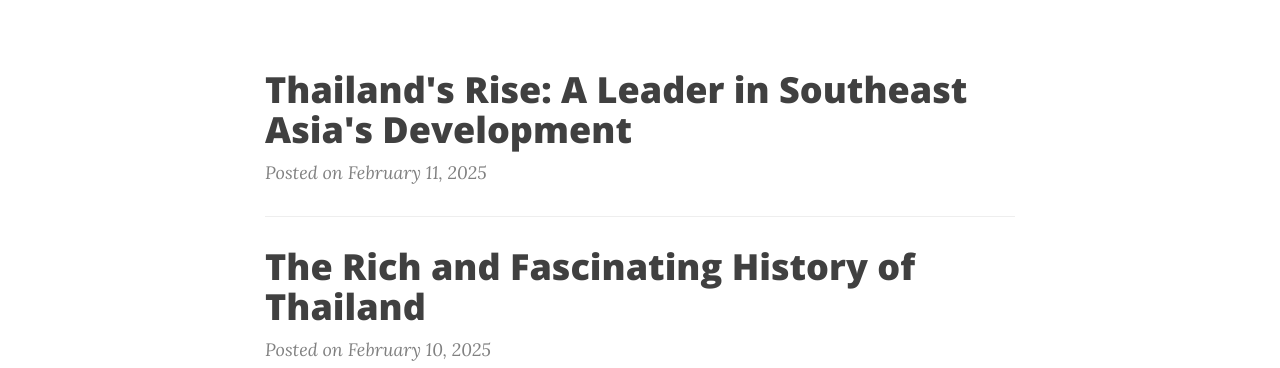
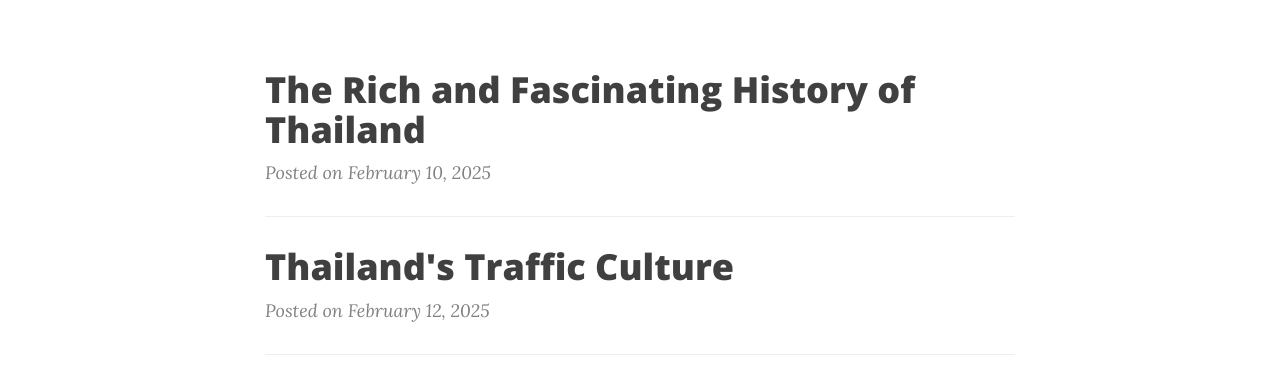
Before and after one commit to rjvaroky-ctrl/Thailand-travels, a plain HTML site: page blog.html in a window 1280 px wide. Shown: the part 432-800 px from the top of the page. Drawn offline with nearby package versions, Linux system fonts and the light colour scheme.

Commit message:
Update blog.html

```diff
--- a/blog.html
+++ b/blog.html
@@ -59,15 +59,6 @@
     <div class="container">
         <div class="row">
             <div class="col-lg-8 col-lg-offset-2 col-md-10 col-md-offset-1">
-                <div class="post-preview">
-                    <a href="post.html">
-                        <h2 class="post-title">
-                            Thailand's Rise: A Leader in Southeast Asia's Development
-                        </h2>
-                    </a>
-                    <p class="post-meta">Posted on February 11, 2025</p>
-                </div>
-                <hr>
                 <div class="post-preview">
                     <a href="post1.html">
                         <h2 class="post-title">
```
